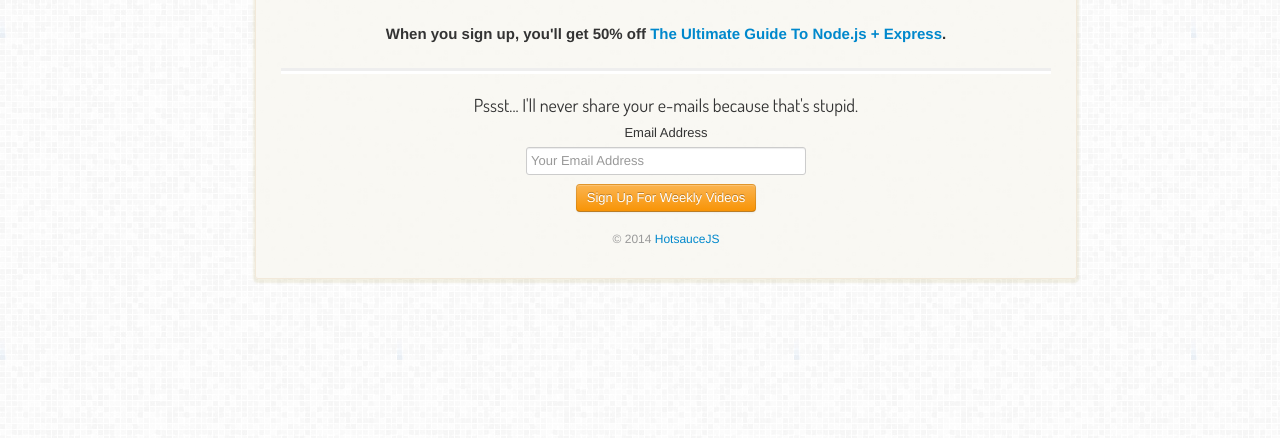
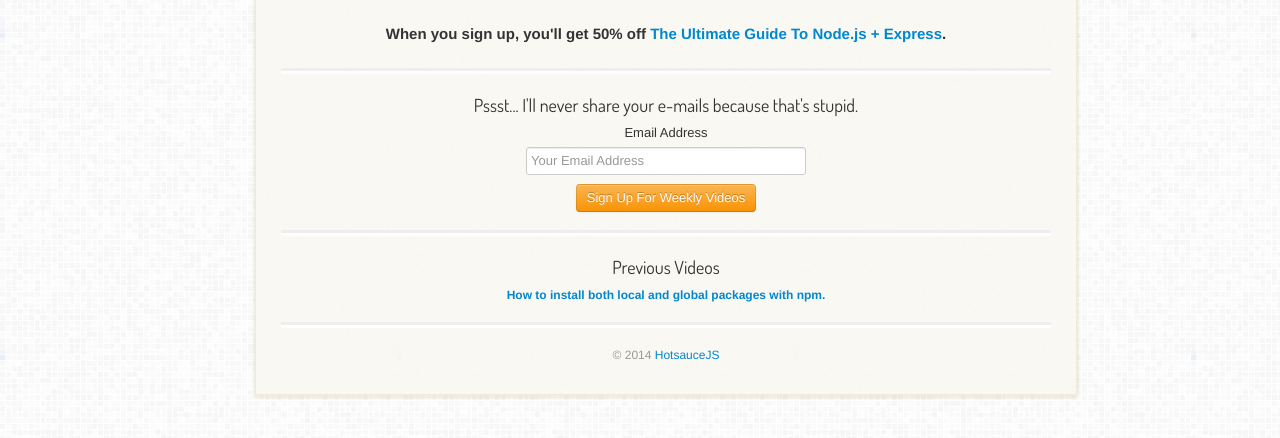
Before and after one commit to HotSauceJS/weekly-videos, a plain HTML site: page index.html in a window 1280 px wide. Shown: the part 284-722 px from the top of the page. Drawn offline with Linux system fonts and the light colour scheme.

Commit message:
Adding previous vids to main. i

```diff
--- a/index.html
+++ b/index.html
@@ -58,7 +58,12 @@
     <div class="clear"><input type="submit" value="Sign Up For Weekly Videos" name="subscribe" id="mc-embedded-subscribe" class="btn btn-warning button"></div>
 </form>
 
+<hr />
+<h3>Previous Videos</h3>
+<h5><a href="http://hotsaucejs.com/weekly-videos/installing-node-packages-with-npm/">How to install both local and global packages with npm.</h5>
+
             </div>
+            <hr />
 
             <h5><small>&copy; 2014 <a href="http://www.hotsaucejs.com" target="_BLANK">HotsauceJS</a></small></h5>
         </div>
```
